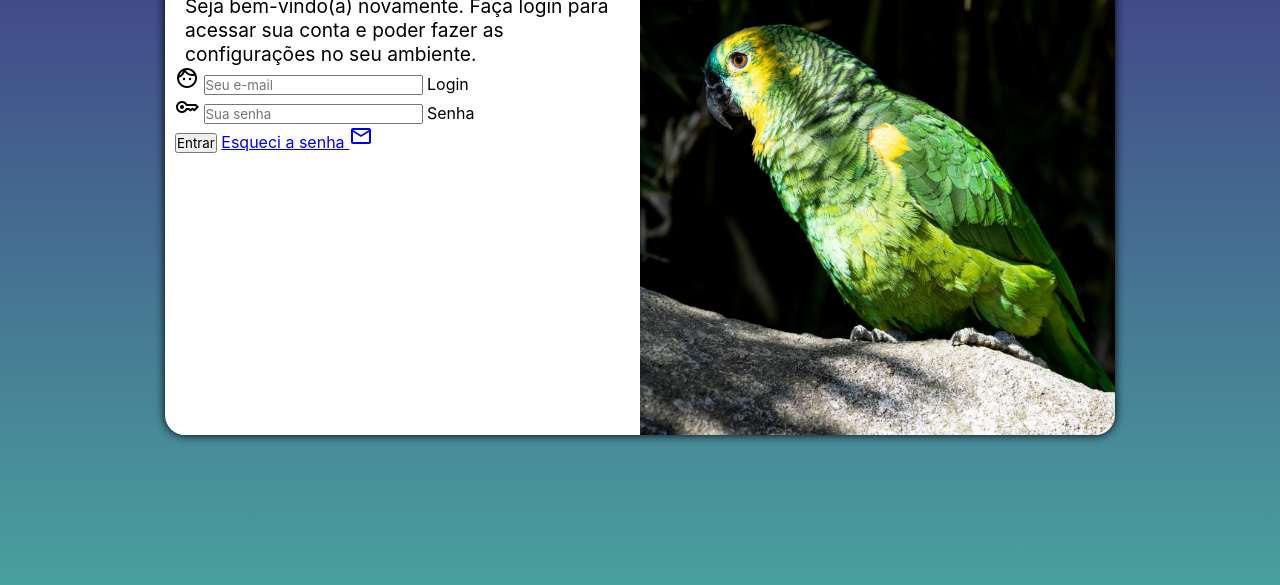
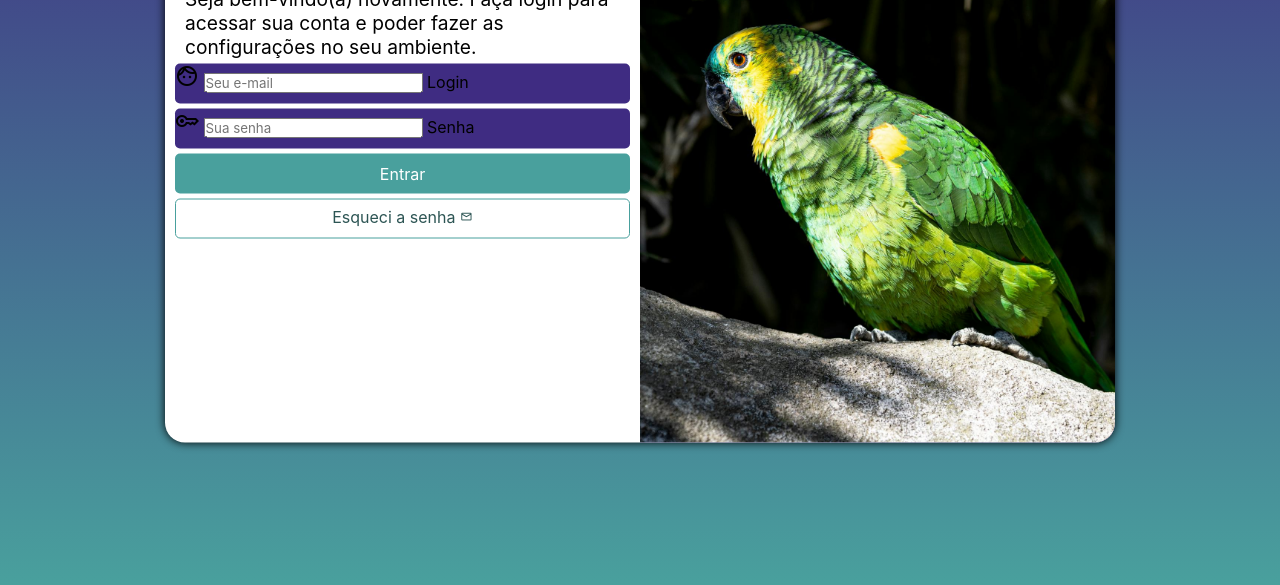
Before and after one commit to Edu-Figueira/projeto-login, a plain HTML site: page index.html in a window 1280 px wide. Shown: the part 215-800 px from the top of the page. Drawn offline with nearby package versions, Linux system fonts and the light colour scheme.

Commit message:
ajustes visuais do formulário

```diff
--- a/estilos/style.css
+++ b/estilos/style.css
@@ -34,7 +34,7 @@ section#login {
 
     background-color: white;
     width: 250px;
-    height: 500px;
+    height: 515px;
     border-radius: 20px;
     box-shadow: 0px 0px 10px rgb(0, 0, 0.450);
 
@@ -68,6 +68,54 @@ div#formulario > p {
     font-size: 0.8em;
 }
 
+form > div.campo {
+    background-color: #3f2c82;
+    display: block;
+    width: 100%;
+    height: 40px;
+    border-radius: 5px;
+    margin: 5px 0px;
+}
+
 div.campo label {
     display: none;
 }
+
+form > input[type=submit] {
+    display: block;
+    font-size: 1em;
+    width: 100%;
+    height: 40px;
+    background-color: #49a09d;
+    color: white;
+    border: none;
+    border-radius: 5px;
+    cursor: pointer;
+}
+
+form > input[type=submit]:hover {
+    background-color: #2d5554;
+}
+
+form > a.botao {
+    display: block;
+    text-align: center;
+    font-size: 1em;
+    width: 100%;
+    height: 40px;
+    padding-top: 7px;
+    margin-top: 5px;
+    background-color: white;
+    color: #2d5554;
+    border: 1px solid #49a09d;
+    border-radius: 5px;
+    text-decoration: none;
+}
+
+form > a.botao:hover {
+    background-color: #58cfcd;
+}
+
+form > a > span.material-symbols-outlined {
+    font-size: 0.8em;
+}
--- a/index.html
+++ b/index.html
@@ -29,7 +29,7 @@
                         <label for="isenha">Senha</label>
                     </div>
                     <input type="submit" value="Entrar">
-                    <a href="esqueci.html">
+                    <a href="esqueci.html" class="botao">
                         Esqueci a senha <span class="material-symbols-outlined">mail</span>
                     </a>
                 </form>
```
